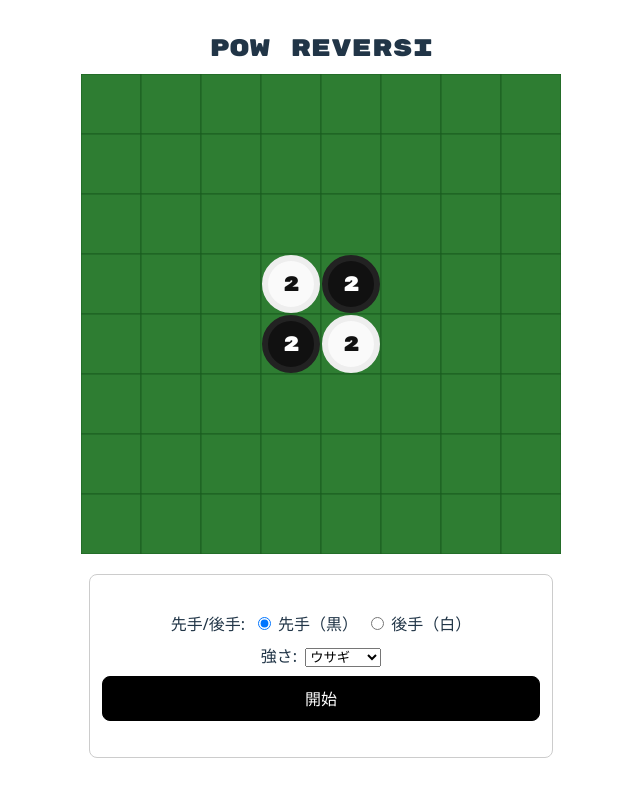
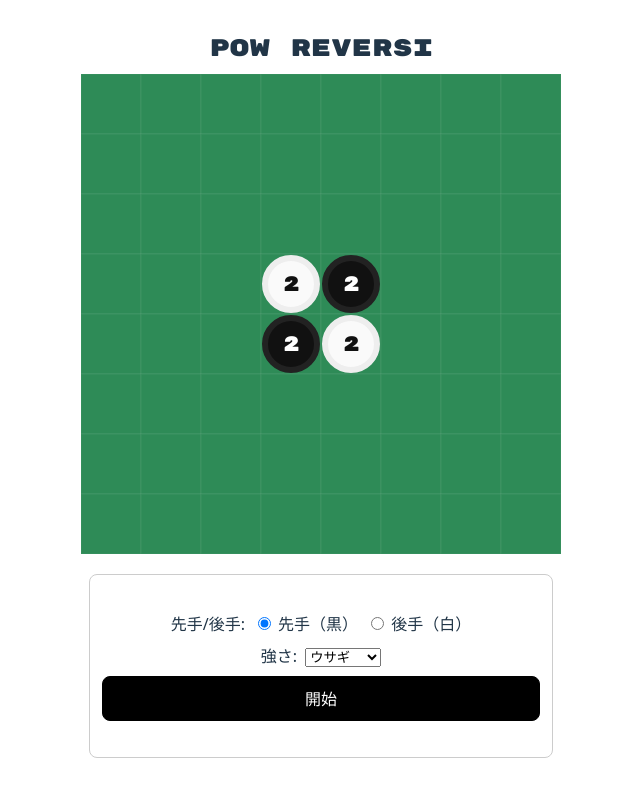
Before and after one commit to kurehajime/powpow_reversi, a React (Vite) app: page / in a window 1280 px wide. Shown: the top 796 px of the page, without its empty margins (319-959 px from the left). Built offline with nearby package versions, Linux system fonts and the light colour scheme.

Commit message:
盤面の色を調整

```diff
--- a/src/components/CellElement.tsx
+++ b/src/components/CellElement.tsx
@@ -48,7 +48,7 @@ export default function CellElement({ cell, x, y, cellSize, hint, hintColor, isL
 
   return (
     <g style={{ cursor: !isDisc && hint ? 'pointer' as const : 'default' }}>
-      <rect x={x} y={y} width={cellSize} height={cellSize} fill="#2e7d32" stroke="#1b5e20" />
+      <rect x={x} y={y} width={cellSize} height={cellSize} fill="seagreen" stroke="rgba(255, 255, 255, 0.07)" strokeWidth={1} />
       {/* hint dot for legal move on empty cell */}
       {!isDisc && hint && (
         <circle
--- a/src/components/FieldElement.tsx
+++ b/src/components/FieldElement.tsx
@@ -26,10 +26,10 @@ export default function FieldElement({ field, cellSize = 60, onCellClick, hints,
     <svg width={dim} height={dim} role="img" aria-label="board" onClick={handleClick}>
       {/* grid lines */}
       {[...Array(size + 1)].map((_, i) => (
-        <line key={`v-${i}`} x1={i * cellSize} y1={0} x2={i * cellSize} y2={dim} stroke="#0a3d1a" />
+        <line key={`v-${i}`} x1={i * cellSize} y1={0} x2={i * cellSize} y2={dim} stroke="rgba(255, 255, 255, 0.07)" />
       ))}
       {[...Array(size + 1)].map((_, i) => (
-        <line key={`h-${i}`} x1={0} y1={i * cellSize} x2={dim} y2={i * cellSize} stroke="#0a3d1a" />
+        <line key={`h-${i}`} x1={0} y1={i * cellSize} x2={dim} y2={i * cellSize} stroke="rgba(255, 255, 255, 0.07)" />
       ))}
       {field.Cells.map((cell, index) => {
         const x = (index % size) * cellSize
```
